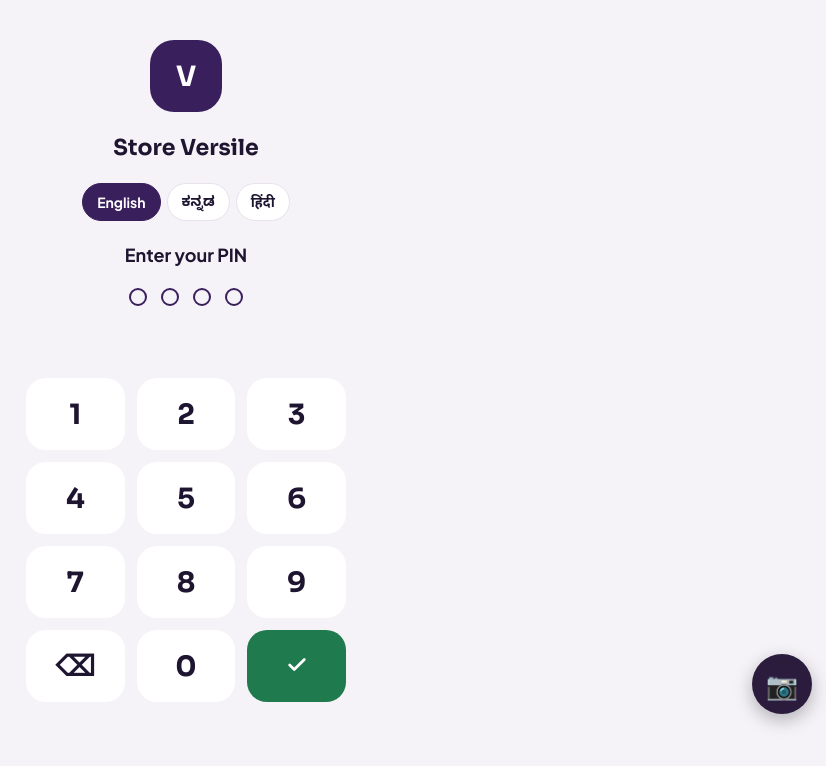
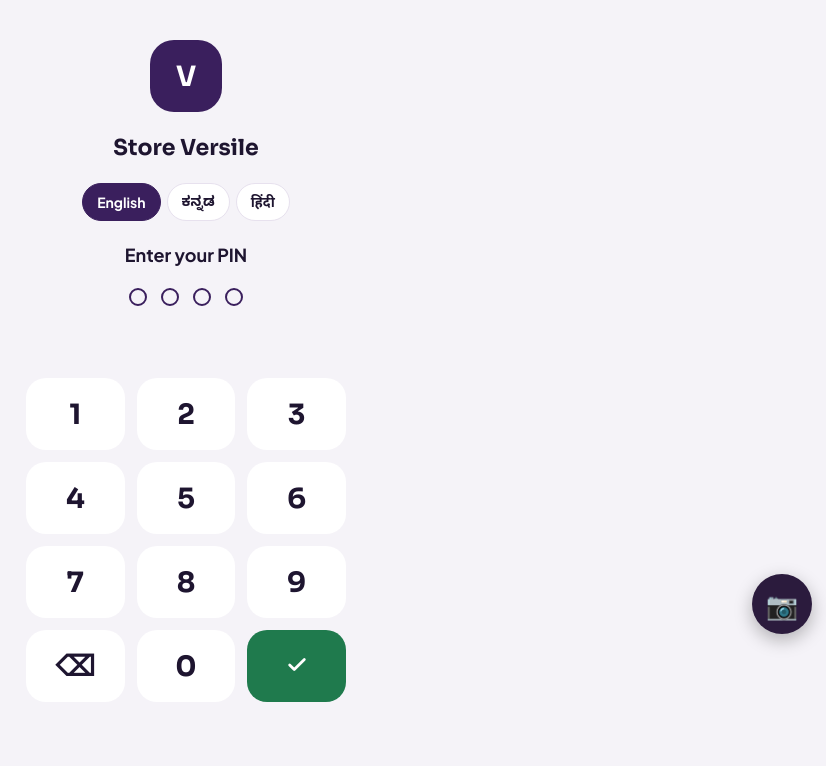
Before and after one commit to malluriindra2002-la/versile-app, a plain HTML site: page index.html in a window 1280 px wide. Shown: the whole page, without its empty margins (454-1280 px from the left). Drawn offline with nearby package versions, Linux system fonts and the light colour scheme.

Commit message:
Update index.html

```diff
--- a/index.html
+++ b/index.html
@@ -71,7 +71,7 @@ a{color:var(--plum)}
 .list{display:flex;flex-direction:column;gap:12px;padding:0 16px 16px}
 .toast{position:fixed;left:50%;bottom:96px;transform:translateX(-50%);background:var(--ink);color:#fff;border-radius:16px;padding:12px 14px;display:flex;align-items:center;gap:14px;font-weight:700;z-index:50;max-width:92vw;box-shadow:0 10px 30px rgba(0,0,0,.25)}
 .toast button{background:#fff;color:var(--ink);border:none;border-radius:10px;height:40px;padding:0 14px;font-weight:800}
-.scanfab{position:fixed;right:14px;bottom:86px;z-index:30;width:60px;height:60px;border-radius:50%;border:none;background:#2b1b3d;color:#fff;font-size:26px;box-shadow:0 6px 18px rgba(0,0,0,.28);display:flex;align-items:center;justify-content:center}
+.scanfab{position:fixed;right:14px;bottom:166px;z-index:30;width:60px;height:60px;border-radius:50%;border:none;background:#2b1b3d;color:#fff;font-size:26px;box-shadow:0 6px 18px rgba(0,0,0,.28);display:flex;align-items:center;justify-content:center}
 .syncpill{position:fixed;top:calc(env(safe-area-inset-top) + 8px);left:50%;transform:translateX(-50%);z-index:60;background:#3A1F5D;color:#fff;font-size:13px;font-weight:700;padding:6px 14px;border-radius:20px;opacity:.9;display:none}
 .nav{position:fixed;left:0;right:0;bottom:0;background:#fff;border-top:1px solid var(--line);display:grid;grid-template-columns:repeat(6,1fr);height:72px;z-index:20;max-width:520px;margin:0 auto}
 .nav button{border:none;background:none;display:flex;flex-direction:column;align-items:center;justify-content:center;gap:3px;font-size:11px;font-weight:700;color:var(--muted)}
```
